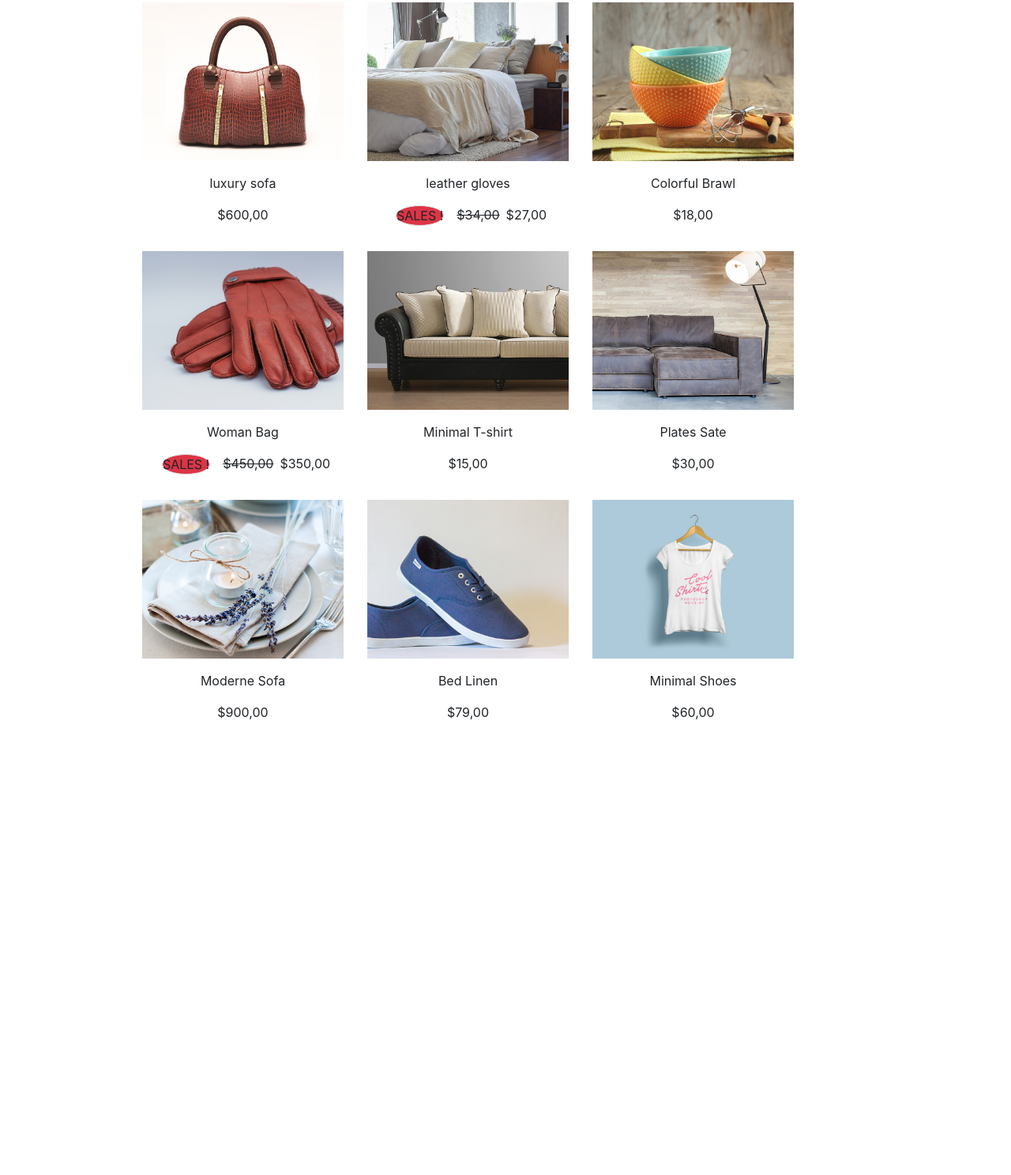
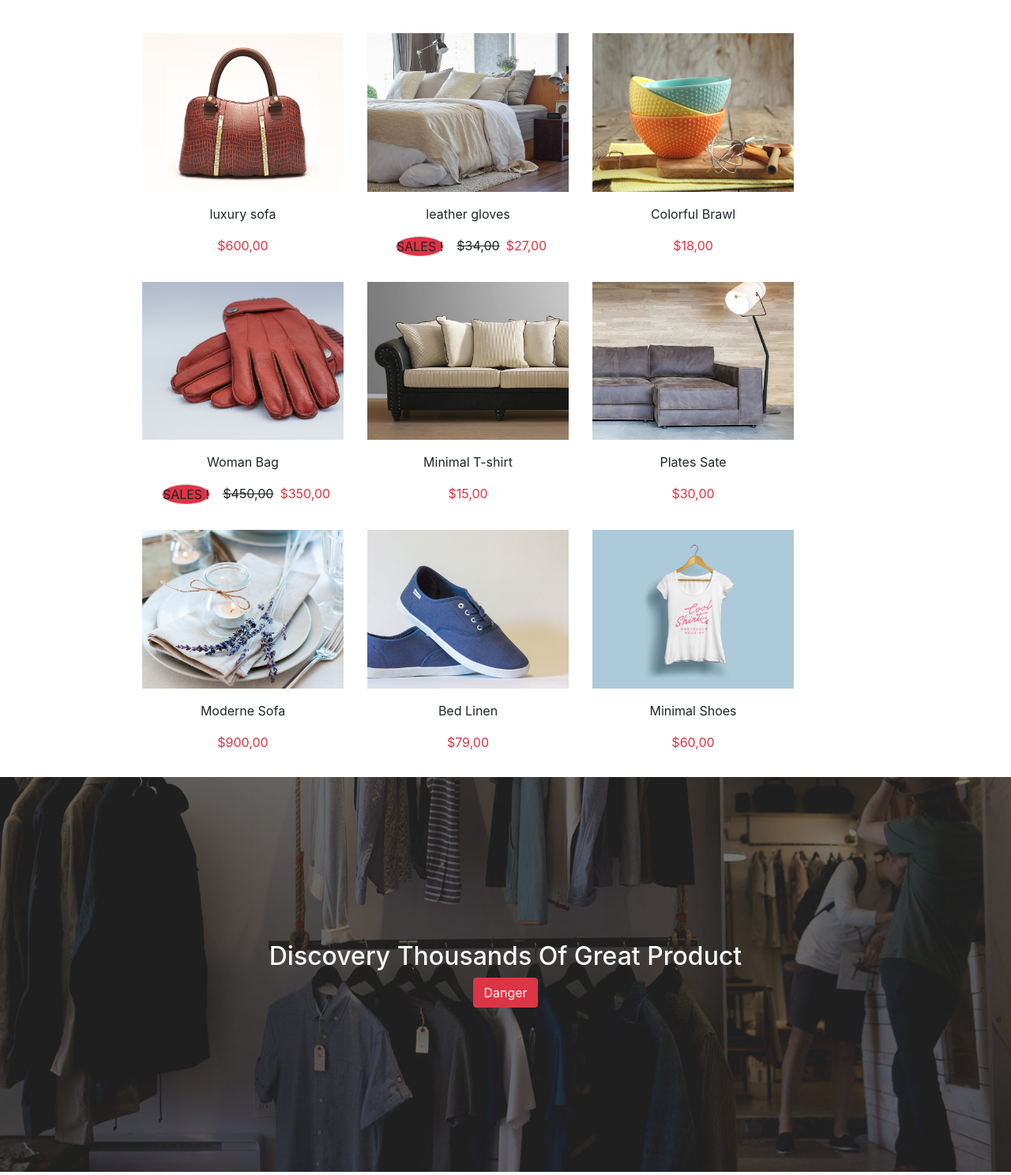
Before and after one commit to Zakariajuro/cs_emporium_js_16, a website: page index.html in a window 1280 px wide. Shown: the part 930-2418 px from the top of the page at 79% size. Before the commit the page ends 1876 px from the top, so only its background shows below. Drawn offline with Linux system fonts and the light colour scheme.

Commit message:
section4

```diff
--- a/index.html
+++ b/index.html
@@ -81,7 +81,7 @@
                 <div class="col-3 mb-3">
                     <img class="mw-100" src="./public/img/products_mini/product-bag.jpg" alt="">
                     <p class="text-center my-3">luxury sofa</p>
-                    <p class="text-center">$600,00</p>
+                    <p class="text-center text-danger">$600,00</p>
                 </div>
                 <div class="col-3 mb-3">
                     <img class="mw-100" src="./public/img/products_mini/product-bed.jpg" alt="">
@@ -89,13 +89,13 @@
                     <div class="d-flex justify-content-center">
                         <p class="border rounded-circle bg-danger mx-2">SALES !</p>
                         <strike class="mx-2">$34,00</strike>
-                        <p>$27,00</p>
+                        <p class=" text-danger">$27,00</p>
                     </div>
                 </div>
                 <div class="col-3 mb-3">
                     <img class="mw-100" src="./public/img/products_mini/product-cups.jpg" alt="">
                     <p class="text-center my-3">Colorful Brawl</p>
-                    <p class="text-center">$18,00</p>
+                    <p class="text-center  text-danger">$18,00</p>
                 </div>
                 <div class="col-1"></div>
 
@@ -108,18 +108,18 @@
                     <div class="d-flex justify-content-center">
                         <p class="border rounded-circle bg-danger mx-2">SALES !</p>
                         <strike class="mx-2">$450,00</strike>
-                        <p>$350,00</p>
+                        <p class=" text-danger">$350,00</p>
                     </div>
                 </div>
                 <div class="col-3 mb-3">
                     <img class="mw-100" src="./public/img/products_mini/product-luxry-sofa.jpg" alt="">
                     <p class="text-center my-3">Minimal T-shirt</p>
-                    <p class="text-center">$15,00</p>
+                    <p class="text-center text-danger">$15,00</p>
                 </div>
                 <div class="col-3 mb-3">
                     <img class="mw-100" src="./public/img/products_mini/product-modern-sofa.jpg" alt="">
                     <p class="text-center my-3">Plates Sate</p>
-                    <p class="text-center">$30,00</p>
+                    <p class="text-center text-danger">$30,00</p>
                 </div>
                 <div class="col-1"></div>
 
@@ -129,17 +129,17 @@
                 <div class="col-3 mb-3">
                     <img class="mw-100" src="./public/img/products_mini/product-plates.jpg" alt="">
                     <p class="text-center my-3">Moderne Sofa</p>
-                    <p class="text-center">$900,00</p>
+                    <p class="text-center text-danger">$900,00</p>
                 </div>
                 <div class="col-3 mb-3">
                     <img class="mw-100" src="./public/img/products_mini/product-shoes.jpg" alt="">
                     <p class="text-center my-3">Bed Linen</p>
-                    <p class="text-center">$79,00</p>
+                    <p class="text-center text-danger">$79,00</p>
                 </div>
                 <div class="col-3 mb-3">
                     <img class="mw-100" src="./public/img/products_mini/product-tshitr.jpg" alt="">
                     <p class="text-center my-3">Minimal Shoes</p>
-                    <p class="text-center">$60,00</p>
+                    <p class="text-center text-danger">$60,00</p>
                 </div>
                 <div class="col-1"></div>
             </div>
@@ -148,9 +148,28 @@
 
 
     <!-- SECTION 4 -->
-    <section class="section 4">
+    <section class="section4">
+        <div class="container text-center">
+            <div class="row">
+               <div class="col-12">
+                <h2 class="h2s4 text-center text-light">Discovery Thousands Of Great Product</h2>
+               </div>
+               <div class="col-12">
+                    <button type="button" class="btn btn-danger">Danger</button>
+               </div>
+            </div>
+        </div>
+    </section>
+
+
+
+    <!-- SECTION 5 -->
+    <section class="section5">
 
     </section>
+
+
+
     <script src="./public/js/main.js"></script>
 </body>
 </html>
--- /dev/null
+++ b/src/sass/modules/_section4.sass
@@ -0,0 +1,10 @@
+.section4
+    background-image: url("../img/cta-bg.jpg")
+    background-position: bottom
+    background-attachment: fixed
+    width: 100%
+    height: 500px
+    margin-bottom: 10%
+    display: flex
+    justify-content: center
+    align-items: center
--- a/src/sass/modules/_style.sass
+++ b/src/sass/modules/_style.sass
@@ -2,3 +2,4 @@
 @import ./_section1
 @import ./_section2
 @import ./_section3
+@import ./_section4
```
Also changed, not shown: public/css/app.css, public/css/style.css, 1 other file.
